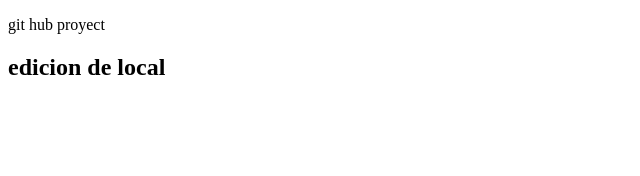
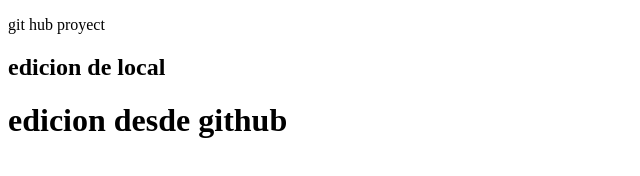
Before and after one commit to Shir0x1/practica-fron-end, a plain HTML site: page index.html in a window 1280 px wide. Shown: the whole page, without its empty margins (0-640 px from the left). Drawn offline with Linux system fonts and the light colour scheme.

Commit message:
Update index.html

```diff
--- a/index.html
+++ b/index.html
@@ -8,6 +8,8 @@
 <body>
     <p>git hub proyect</p>
     <h2>edicion de local</h2>
+    <h1>edicion desde github</h1>
+
 
 </body>
 </html>
```
